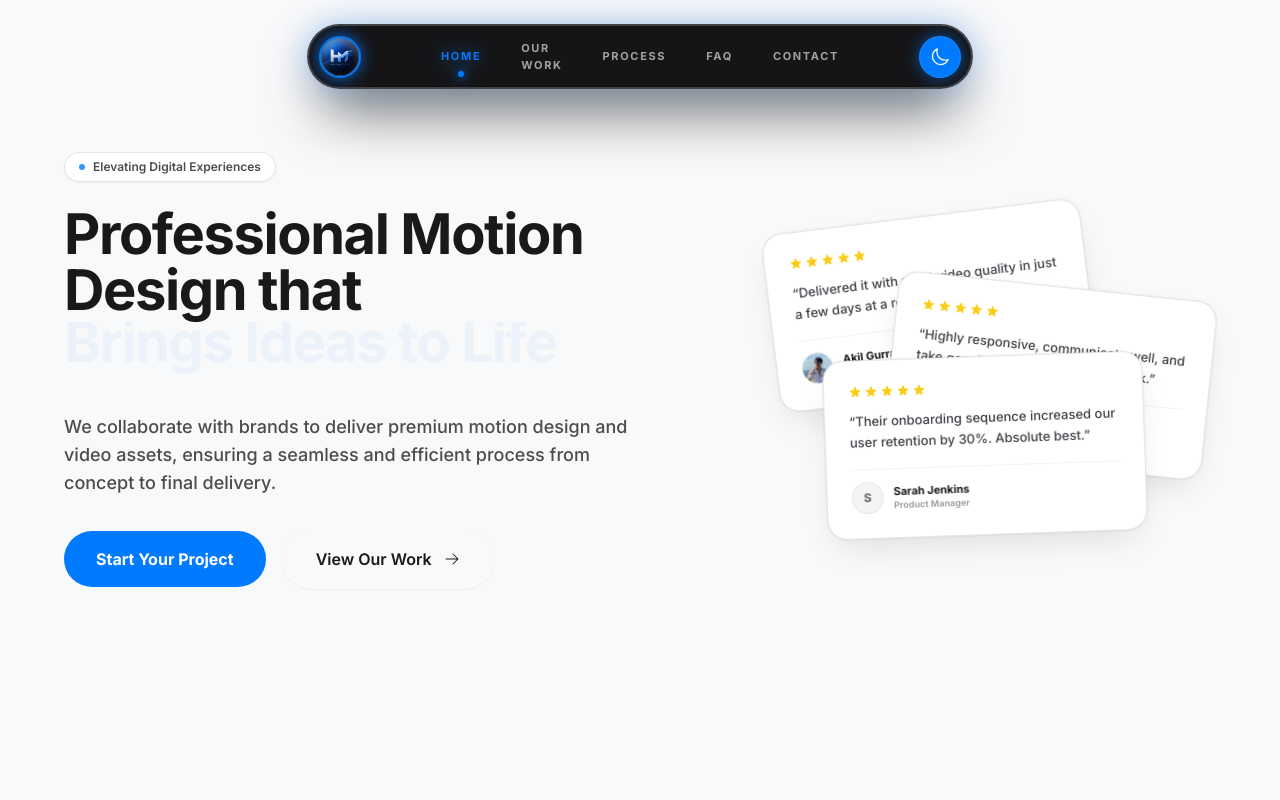
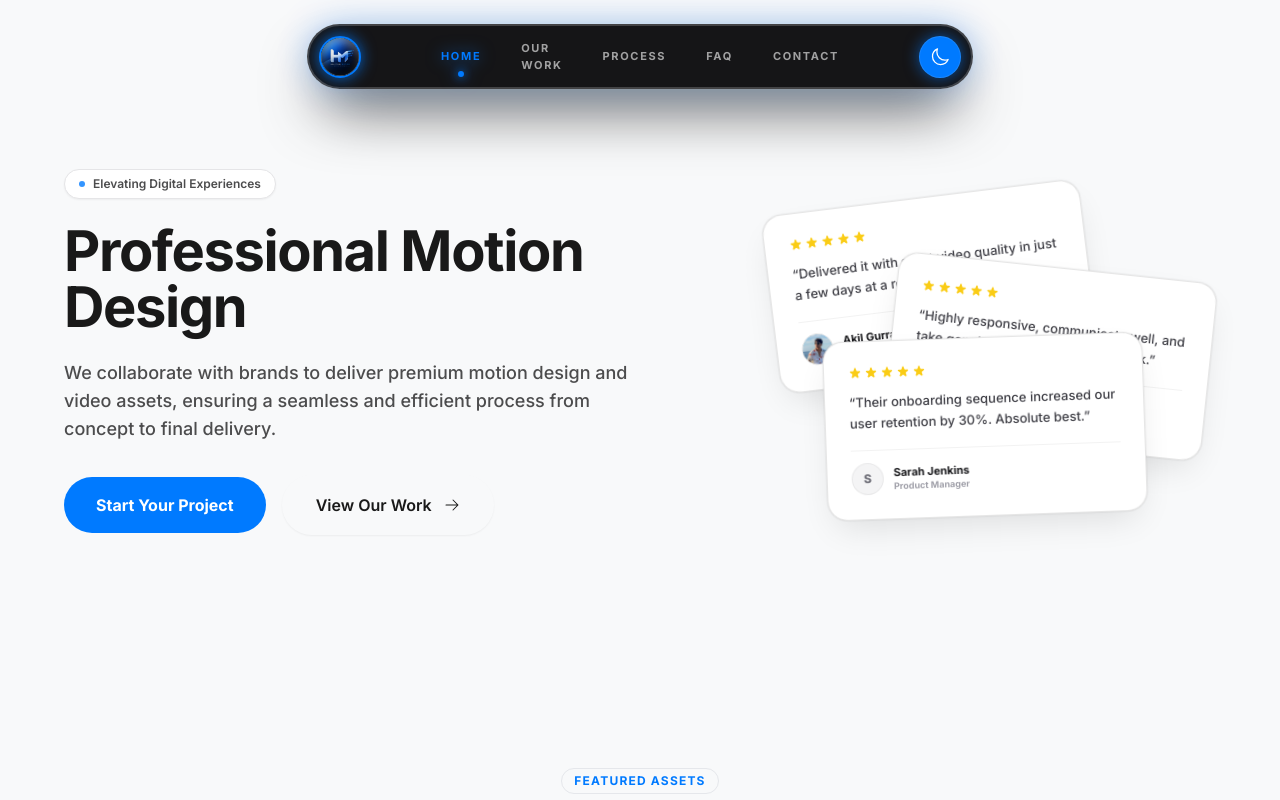
Before and after one commit to BerserkerOP/website, a Next.js app: page / in a window 1280 px wide. Shown: the top 800 px of the page. Built offline with nearby package versions, Linux system fonts and the light colour scheme.

Commit message:
Remove animated phrases block from Hero headline

```diff
--- a/components/Hero.tsx
+++ b/components/Hero.tsx
@@ -91,25 +91,9 @@ export default function Hero() {
               initial={{ opacity: 0, y: 18 }}
               animate={{ opacity: 1, y: 0 }}
               transition={{ duration: 0.6, delay: 0.1, ease: "easeOut" }}
-              className="text-4xl sm:text-5xl md:text-[56px] font-bold text-apple-text dark:text-white leading-[1.1] tracking-tight max-w-2xl flex flex-col items-center lg:items-start"
+              className="text-4xl sm:text-5xl md:text-[56px] font-bold text-apple-text dark:text-white leading-[1.1] tracking-tight max-w-2xl text-center lg:text-left"
             >
-              <span>Professional Motion Design that</span>
-              <span className="text-apple-blue relative block h-[2.4em] sm:h-[1.2em] w-full overflow-hidden mt-1 lg:text-left text-center">
-                {mounted && (
-                  <AnimatePresence mode="wait">
-                    <motion.span
-                      key={index}
-                      initial={{ y: -15, opacity: 0 }}
-                      animate={{ y: 0, opacity: 1 }}
-                      exit={{ y: 15, opacity: 0 }}
-                      transition={{ duration: 0.35, ease: "easeInOut" }}
-                      className="absolute inset-x-0 top-0 bottom-0 flex items-start lg:items-center justify-center lg:justify-start text-center lg:text-left px-4 lg:px-0"
-                    >
-                      {phrases[index]}
-                    </motion.span>
-                  </AnimatePresence>
-                )}
-              </span>
+              Professional Motion Design
             </motion.h1>
 
             <div className="max-w-xl">
```
